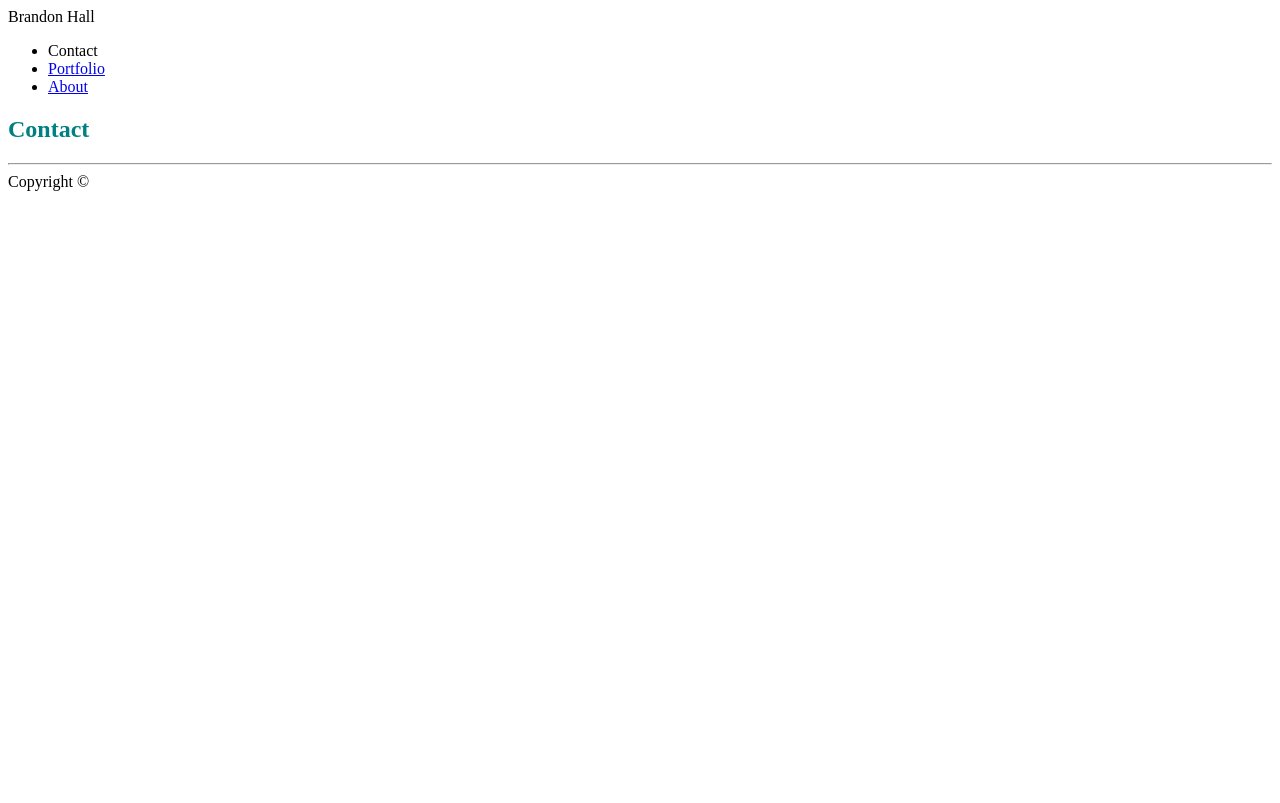
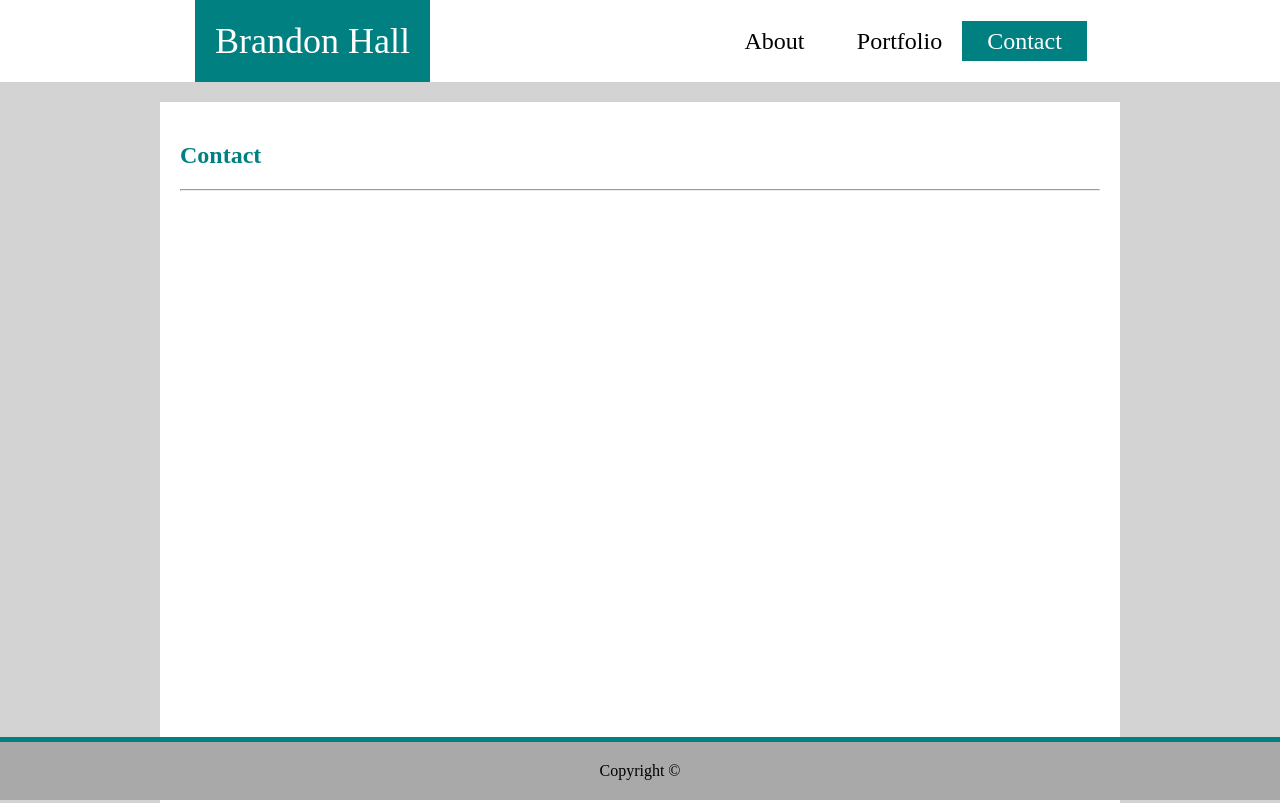
Before and after one commit to BHall16/Basic-Portfolio, a plain HTML site: page contact.html in a window 1280 px wide. Shown: the top 803 px of the page. Drawn offline with Linux system fonts and the light colour scheme; files that its build step writes are made by us from their sources.

Commit message:
finished all html

```diff
--- a/assets/css/style.css
+++ b/assets/css/style.css
@@ -0,0 +1,115 @@
+* {
+	box-sizing: border-box;
+}
+
+#container {
+	width:100%;
+	height:auto;
+	background:lightgrey;
+	overflow-x:hidden;
+	margin:0px;
+}
+ #header {
+ 	width:100%;
+ 	padding:0px;
+ 	background:white;
+ 	border-bottom:
+ 	margin-bottom:20px;
+ 	position:relative;
+ 	overflow: hidden;
+
+
+ }
+
+#name {
+	position:relative;
+	padding:20px;
+	font-size:36px;
+	color:white;
+	background:teal;
+	left:195px;
+	float:left;
+
+
+}
+
+#nav {
+	padding:0;
+	float:right;
+	font-size: 24px;
+	display:block;
+	position:relative;
+	right:43px;
+	top:20px;
+
+}
+
+#nav ul {
+	list-style-type: none;
+	display:block;
+	margin-right: 175px;
+	padding:0;
+	position:relative;
+	bottom:15px;
+	position:relative;
+	left:25px;
+
+}
+
+#nav li {
+	width:125px;
+	display:block;
+	float:right;
+	padding:0;
+	text-align:center;
+	border:0px solid black;
+	height:40px;
+	position:relative;
+	bottom:8px;
+	line-height:40px;
+}
+
+li:hover {
+	background-color:lightgrey;
+	font-size:32px;
+}
+
+a:visted {
+	color:black;
+}
+
+
+a:link {
+	text-decoration:none;
+}
+
+a {
+	color:black;
+}
+
+.active {
+	background-color:teal;
+	color:white;
+}
+
+
+ #section {
+ 	width:960px;
+ 	height:4000px;
+ 	margin-right: auto;
+ 	margin-left: auto;
+ 	background:white;
+ 	margin-bottom:20px;
+ 	padding:20px;
+ 	margin-top:20px;
+ }
+
+ #footer {
+ 	width:100%;
+ 	padding:20px;
+ 	background:darkgrey;
+ 	border-top:5px solid teal;
+ 	position:sticky;
+ 	bottom:0;
+ 	text-align:center;
+ }
--- a/contact.html
+++ b/contact.html
@@ -3,7 +3,7 @@
 	<head>
 		<meta charset="utf-8">
 		<meta name="viewport" content="width=device-width, initial-scale=1.0">
-		<link rel="stylesheet" type="text/css" href="style.css">
+		<link rel="stylesheet" type="text/css" href="assets/css/style.css">
 		<title>Contact</title>
 	</head>
 
```
Also changed, not shown: index.html (+1 -1 lines), portfolio.html (+1 -1 lines).
